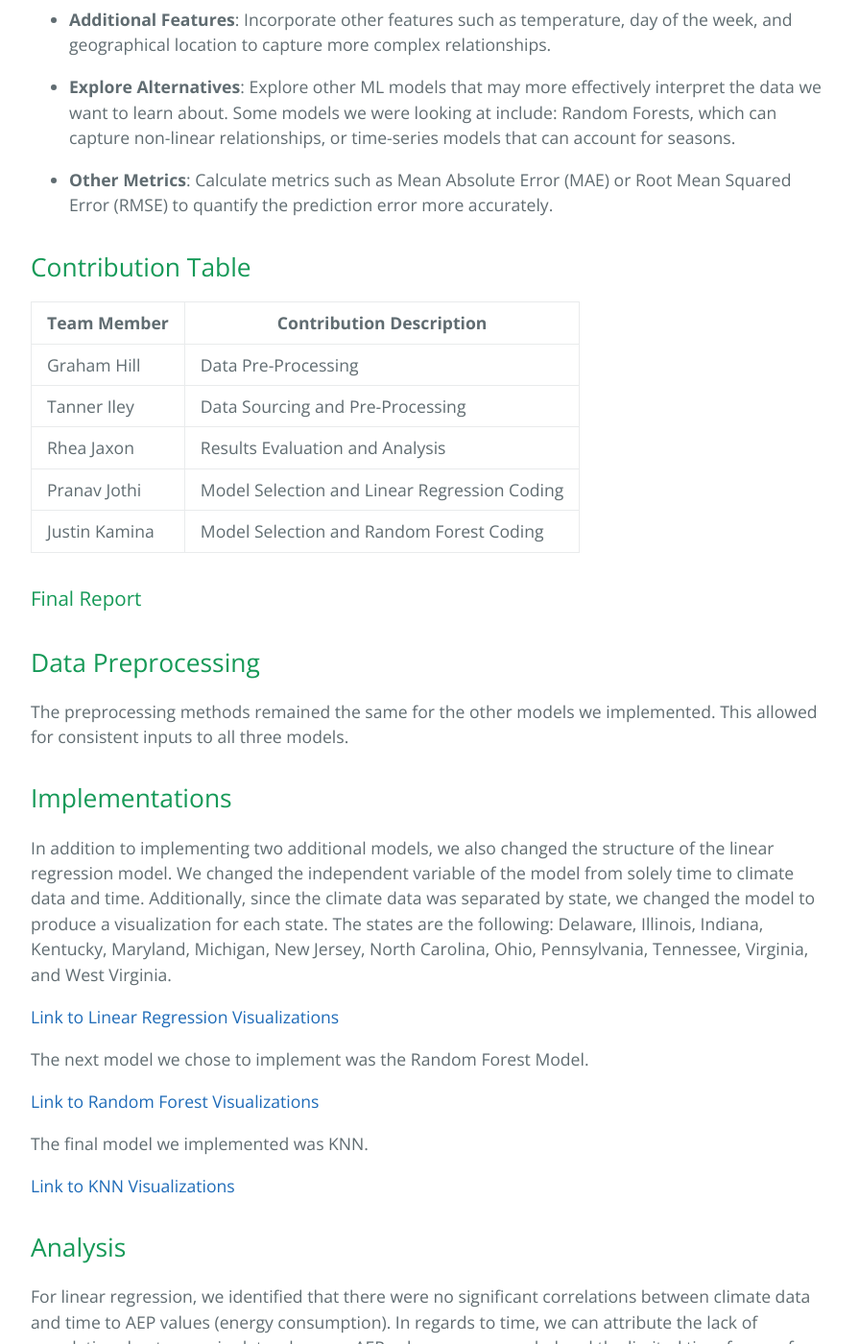
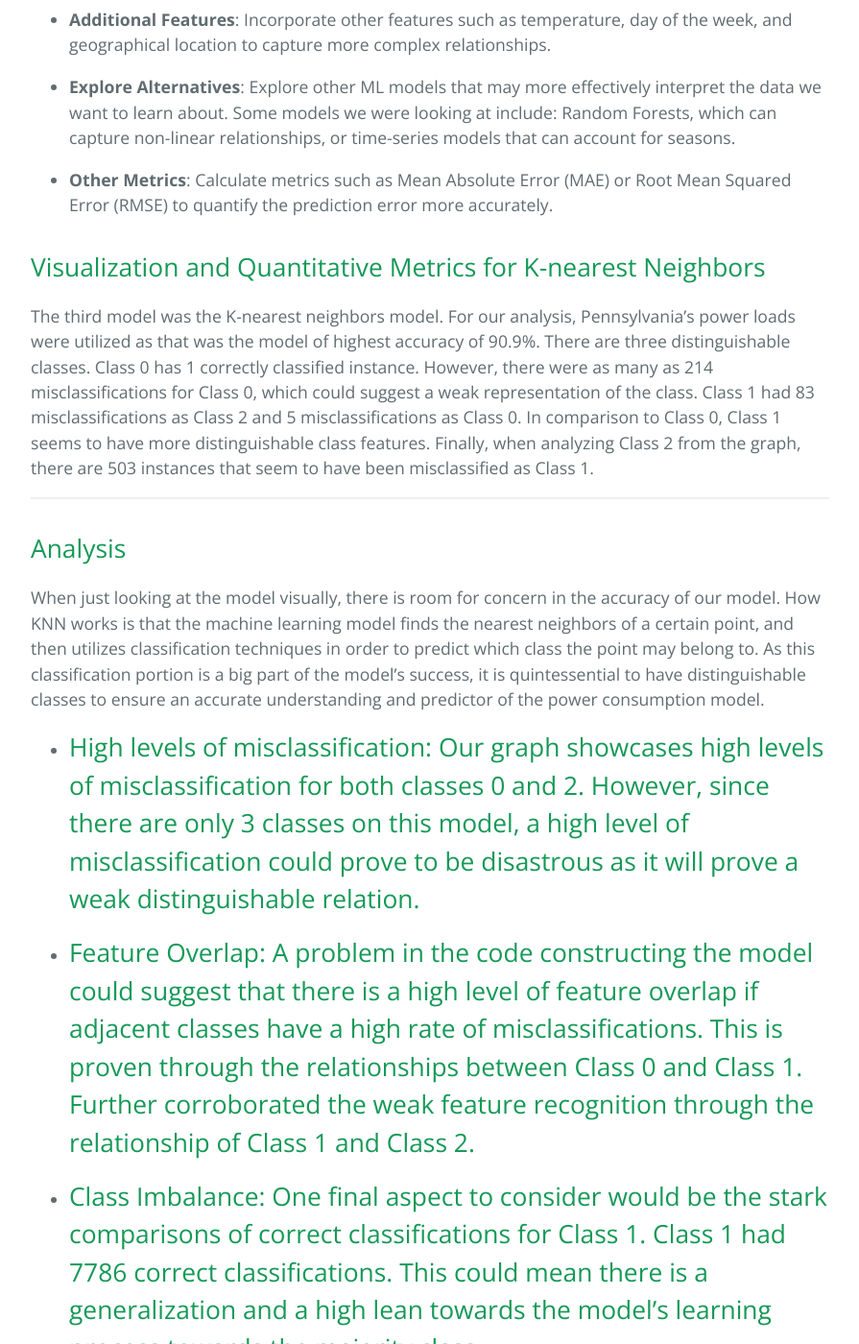
Before and after one commit to tanner-iley/4641-Eco, a Jekyll site: the page built from index.md, in a window 1280 px wide and 1400 px high, scrolled down 4761 px. Shown: the whole window at 96% size, without its empty margins (192-1087 px from the left). Built offline with Jekyll 4.4.1, drawn with Linux system fonts in a browser that asks for light colours; our own code applies the rules of GitHub Pages for plain Markdown files; some of the changed text lies outside the part shown.

Commit message:
Update index.md

```diff
--- a/index.md
+++ b/index.md
@@ -96,6 +96,33 @@ For future iterations of our project, we came up with a list of potential improv
 
 - **Other Metrics**: Calculate metrics such as Mean Absolute Error (MAE) or Root Mean Squared Error (RMSE) to quantify the prediction error more accurately.
 
+## Visualization and Quantitative Metrics for K-nearest Neighbors
+
+The third model was the K-nearest neighbors model. For our analysis, Pennsylvania’s power loads were utilized as that was the model of highest accuracy of 90.9%. There are three distinguishable classes. Class 0 has 1 correctly classified instance. However, there were as many as 214 misclassifications for Class 0, which could suggest a weak representation of the class. Class 1 had 83 misclassifications as Class 2 and 5 misclassifications as Class 0. In comparison to Class 0, Class 1 seems to have more distinguishable class features. Finally, when analyzing Class 2 from the graph, there are 503 instances that seem to have been misclassified as Class 1.
+
+---
+
+## Analysis
+
+When just looking at the model visually, there is room for concern in the accuracy of our model. How KNN works is that the machine learning model finds the nearest neighbors of a certain point, and then utilizes classification techniques in order to predict which class the point may belong to. As this classification portion is a big part of the model’s success, it is quintessential to have distinguishable classes to ensure an accurate understanding and predictor of the power consumption model.
+
+
+- ## High levels of misclassification: Our graph showcases high levels of misclassification for both classes 0 and 2. However, since there are only 3 classes on this model, a high level of misclassification could prove to be disastrous as it will prove a weak distinguishable relation.
+
+- ## Feature Overlap: A problem in the code constructing the model could suggest that there is a high level of feature overlap if adjacent classes have a high rate of misclassifications. This is proven through the relationships between Class 0 and Class 1. Further corroborated the weak feature recognition through the relationship of Class 1 and Class 2.
+
+- ## Class Imbalance: One final aspect to consider would be the stark comparisons of correct classifications for Class 1. Class 1 had 7786 correct classifications. This could mean there is a generalization and a high lean towards the model’s learning process towards the majority class.
+
+---
+
+## Next Steps
+
+For future iterations of our project, we came up with a list of potential improvements we can make to our models and factors to consider for other models we will work on for this project. Based on our analysis of the K-nearest neighbors model, we came up with these next steps:
+
+- **Additional Features**: Incorporate other features such as temperature, day of the week, and geographical location to capture more complex relationships.
+- **Strengthen Features**: Incorporate more accurate classifications so that there is not such a big lean to Class 1 and we can identify stronger relationships between models.
+
+
 ## Contribution Table
 
 | Team Member     | Contribution Description                                |
```
